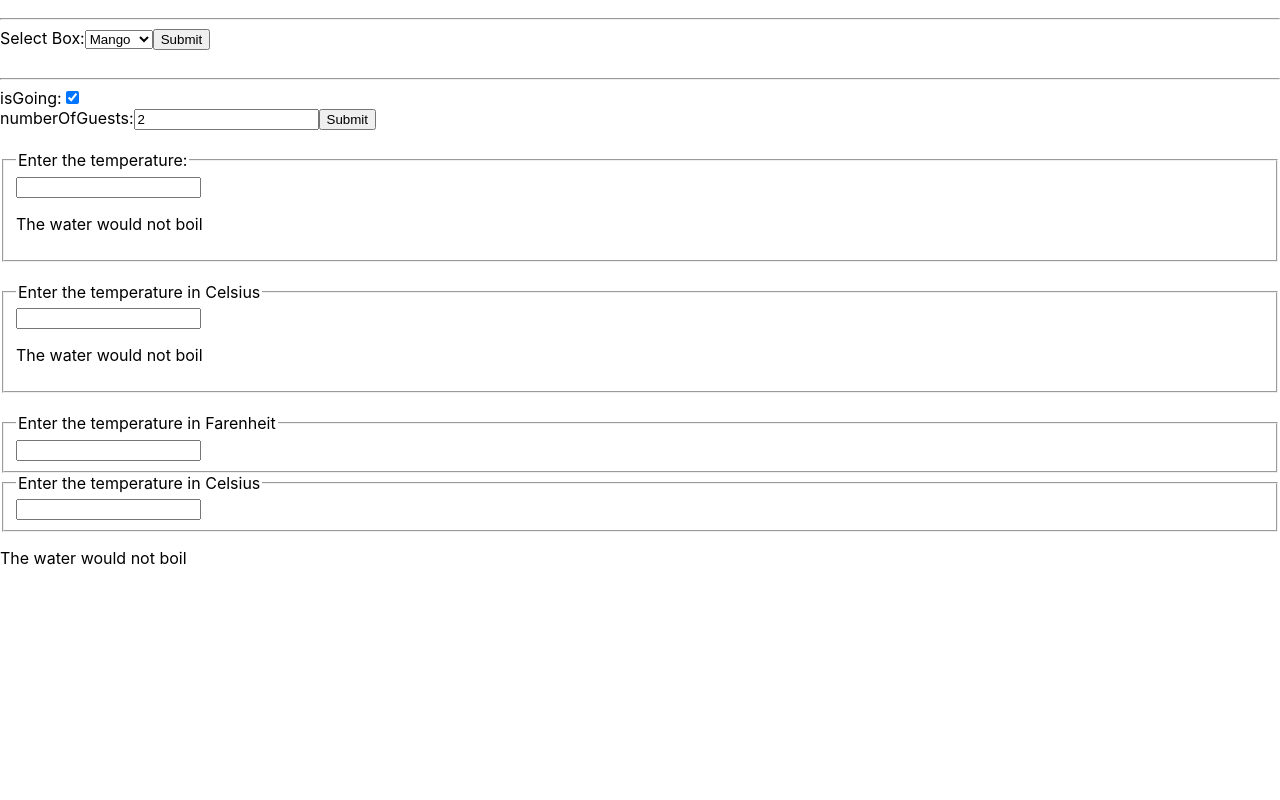
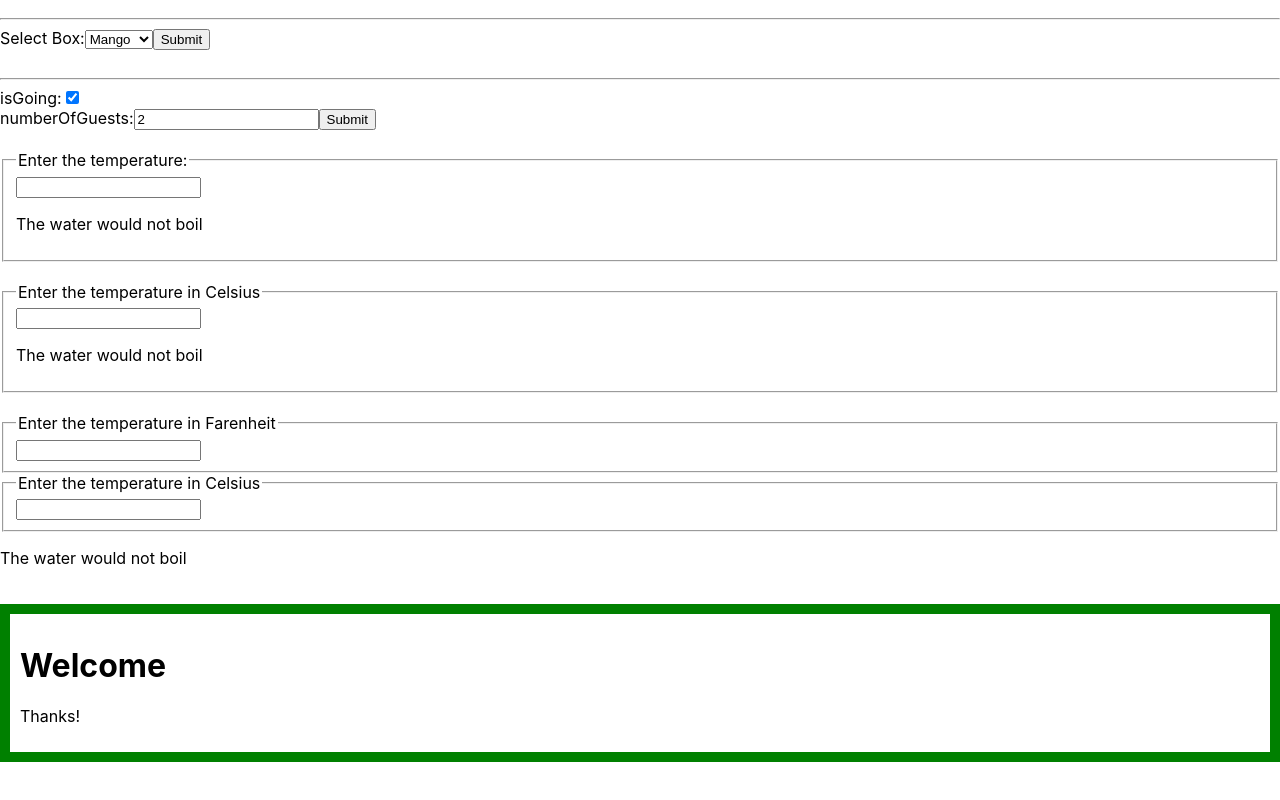
Before and after one commit to prashanth-g/react_playground, a React (Create React App) app: page / in a window 1280 px wide. Shown: the part 1486-2286 px from the top of the page. Before the commit the page ends 2090 px from the top, so only its background shows below. Built offline with nearby package versions, Linux system fonts and the light colour scheme.

Commit message:
Added props.children

```diff
--- a/public/index.html
+++ b/public/index.html
@@ -20,6 +20,25 @@
       Learn how to configure a non-root public URL by running `npm run build`.
     -->
     <title>React App</title>
+    <style>
+      .FancyBorder {
+        padding: 10px 10px;
+        border: 10px solid;
+      }
+
+      .FancyBorder-blue {
+        border-color: green;
+      }
+
+      .Dialog-title {
+        margin: 0;
+        font-family: sans-serif;
+      }
+
+      .Dialog-message {
+        font-size: larger;
+      }
+    </style>
   </head>
   <body>
     <noscript>
@@ -45,6 +64,12 @@
     <div id="dev17"></div><br />
     <div id="dev18"></div><br />
     <div id="dev19"></div><br />
+    <div id="dev20"></div><br />
+    <div id="dev21"></div><br />
+    <div id="dev22"></div><br />
+    <div id="dev23"></div><br />
+    <div id="dev24"></div><br />
+    <div id="dev25"></div><br />
     <!--
       This HTML file is a template.
       If you open it directly in the browser, you will see an empty page.
--- a/src/index.js
+++ b/src/index.js
@@ -688,5 +688,34 @@ ReactDOM.render(
   document.getElementById('dev19')
 );
 
+class FancyBorder extends React.Component {
+  render() {
+    return(
+      <div className={'FancyBorder FancyBorder-'+ this.props.color}>
+        {this.props.children}
+      </div>
+    );
+  }
+}
+
+class WelcomeDialog extends React.Component {
+  render() {
+    return(
+      <FancyBorder color="blue">
+        <h1 className="Dialog-Title">
+          Welcome
+        </h1>
+        <p className="Dialog-Message">
+          Thanks!
+        </p>
+      </FancyBorder>
+    );
+  }
+}
+
+ReactDOM.render(
+  <WelcomeDialog />,
+  document.getElementById('dev20')
+);
 
 serviceWorker.unregister();
```
